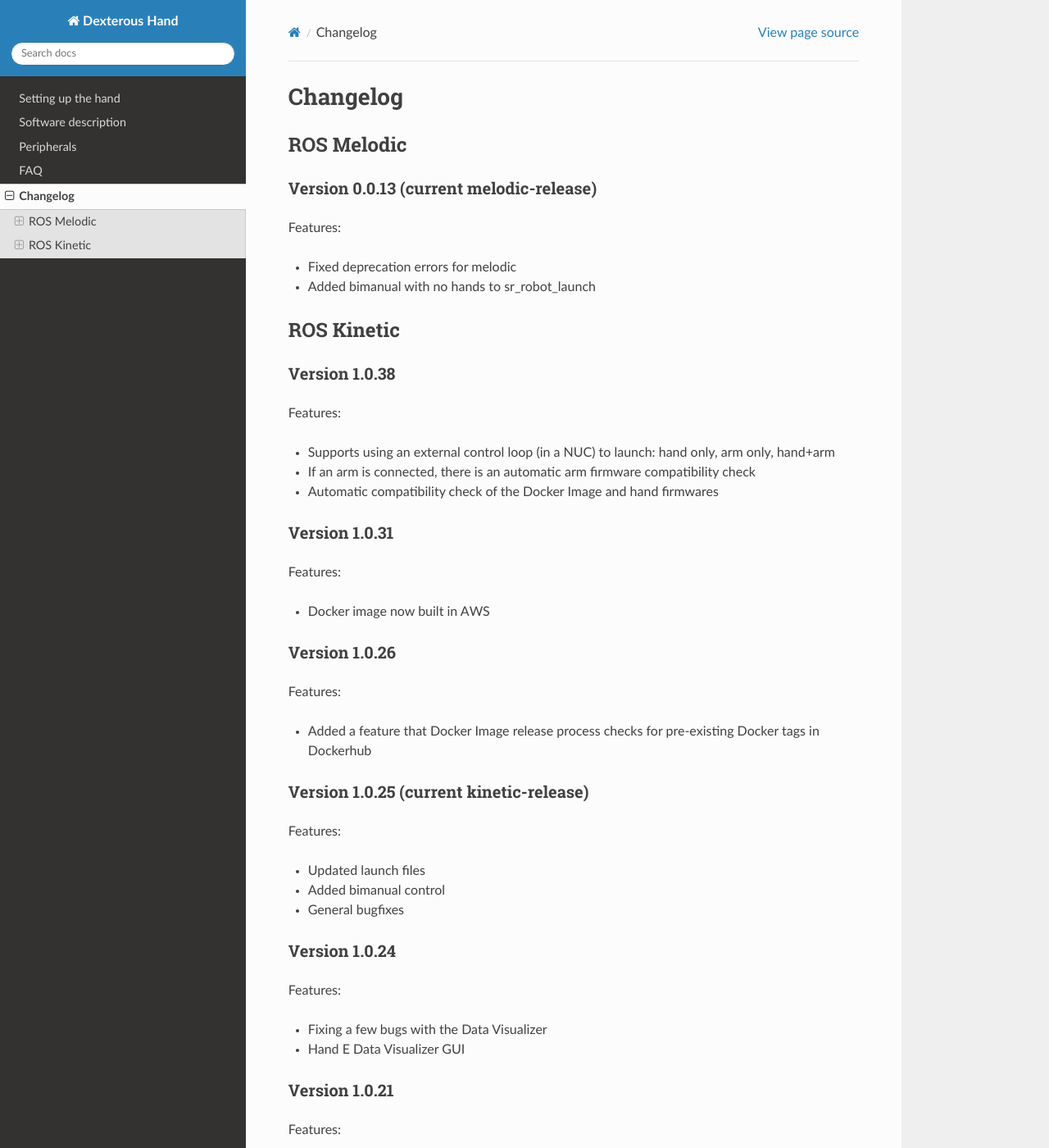
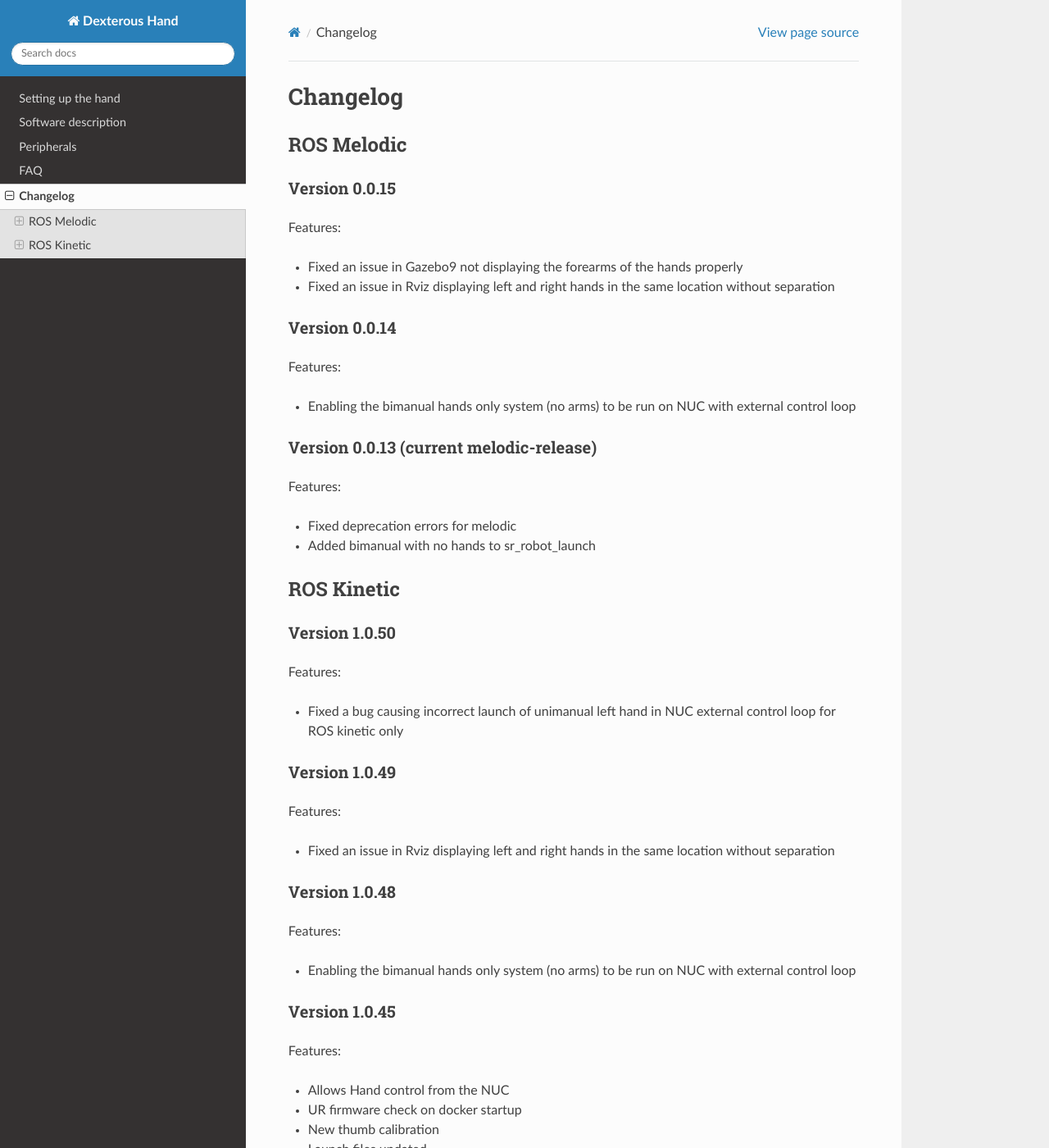
Before and after one commit to shadow-robot/sr_dexterous_hand_documentation, a Sphinx documentation site: the page built from docs/user_guide/5_changelog.md, in a window 1280 px wide and 1400 px high. Shown: the whole window at 82% size. Built offline with Sphinx 7.4.7 and the Read the Docs theme 2.0.0, drawn with Linux system fonts in a browser that asks for light colours.

Commit message:
Update 5_changelog.md

```diff
--- a/docs/user_guide/5_changelog.md
+++ b/docs/user_guide/5_changelog.md
@@ -1,6 +1,19 @@
 # Changelog
 
 ## ROS Melodic
+
+### Version 0.0.15
+
+Features:
+
+* Fixed an issue in Gazebo9 not displaying the forearms of the hands properly
+* Fixed an issue in Rviz displaying left and right hands in the same location without separation
+
+### Version 0.0.14
+
+Features:
+
+* Enabling the bimanual hands only system (no arms) to be run on NUC with external control loop
 
 ### Version 0.0.13 (current melodic-release)
 
@@ -10,6 +23,33 @@
 * Added bimanual with no hands to sr_robot_launch
 
 ## ROS Kinetic
+
+### Version 1.0.50
+
+Features:
+
+* Fixed a bug causing incorrect launch of unimanual left hand in NUC external control loop for ROS kinetic only
+
+### Version 1.0.49
+
+Features:
+
+* Fixed an issue in Rviz displaying left and right hands in the same location without separation
+
+### Version 1.0.48
+
+Features:
+
+* Enabling the bimanual hands only system (no arms) to be run on NUC with external control loop
+
+### Version 1.0.45
+
+Features:
+
+* Allows Hand control from the NUC
+* UR firmware check on docker startup
+* New thumb calibration
+* Launch files updated
 
 ### Version 1.0.38
 
```
